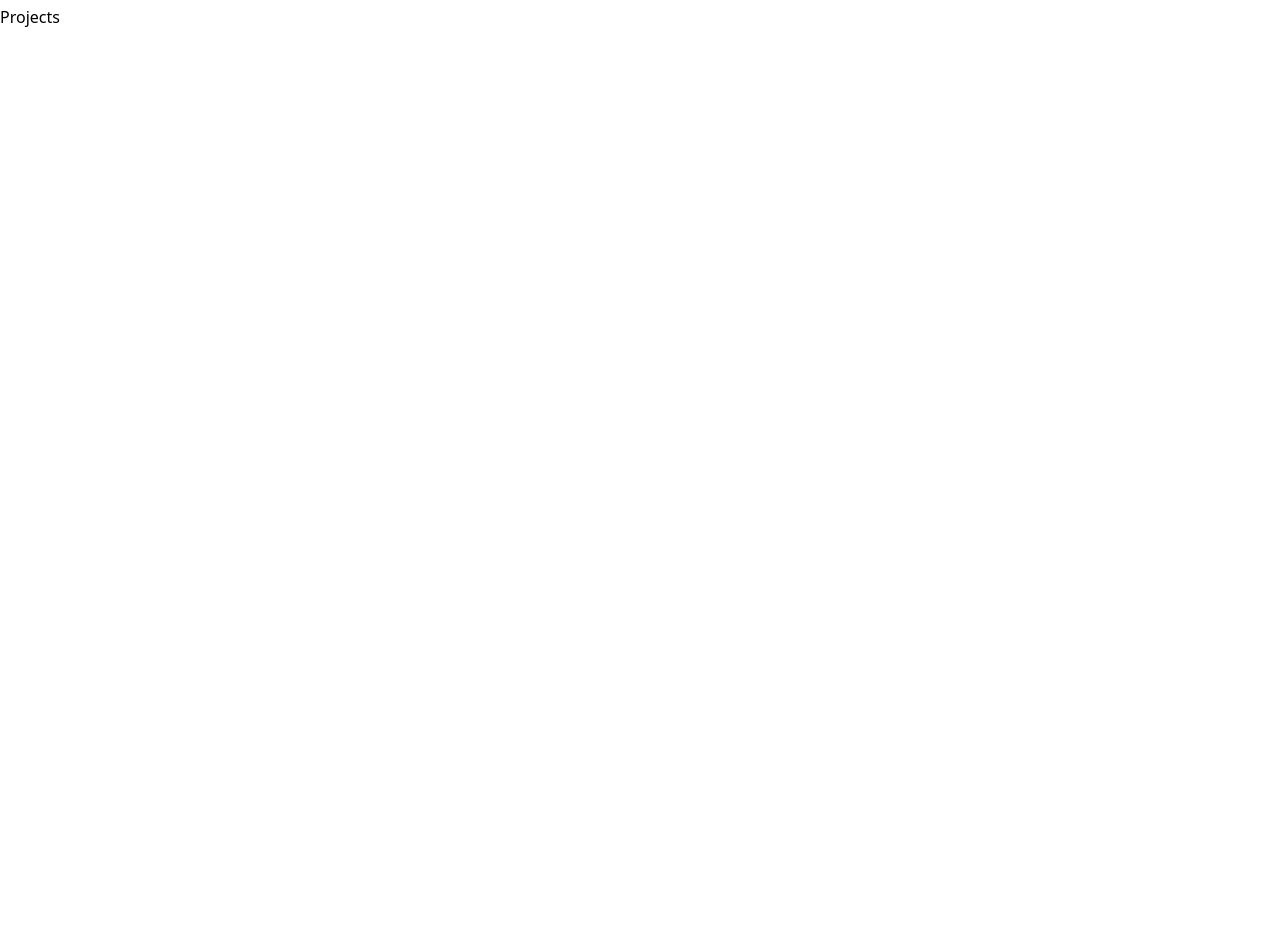
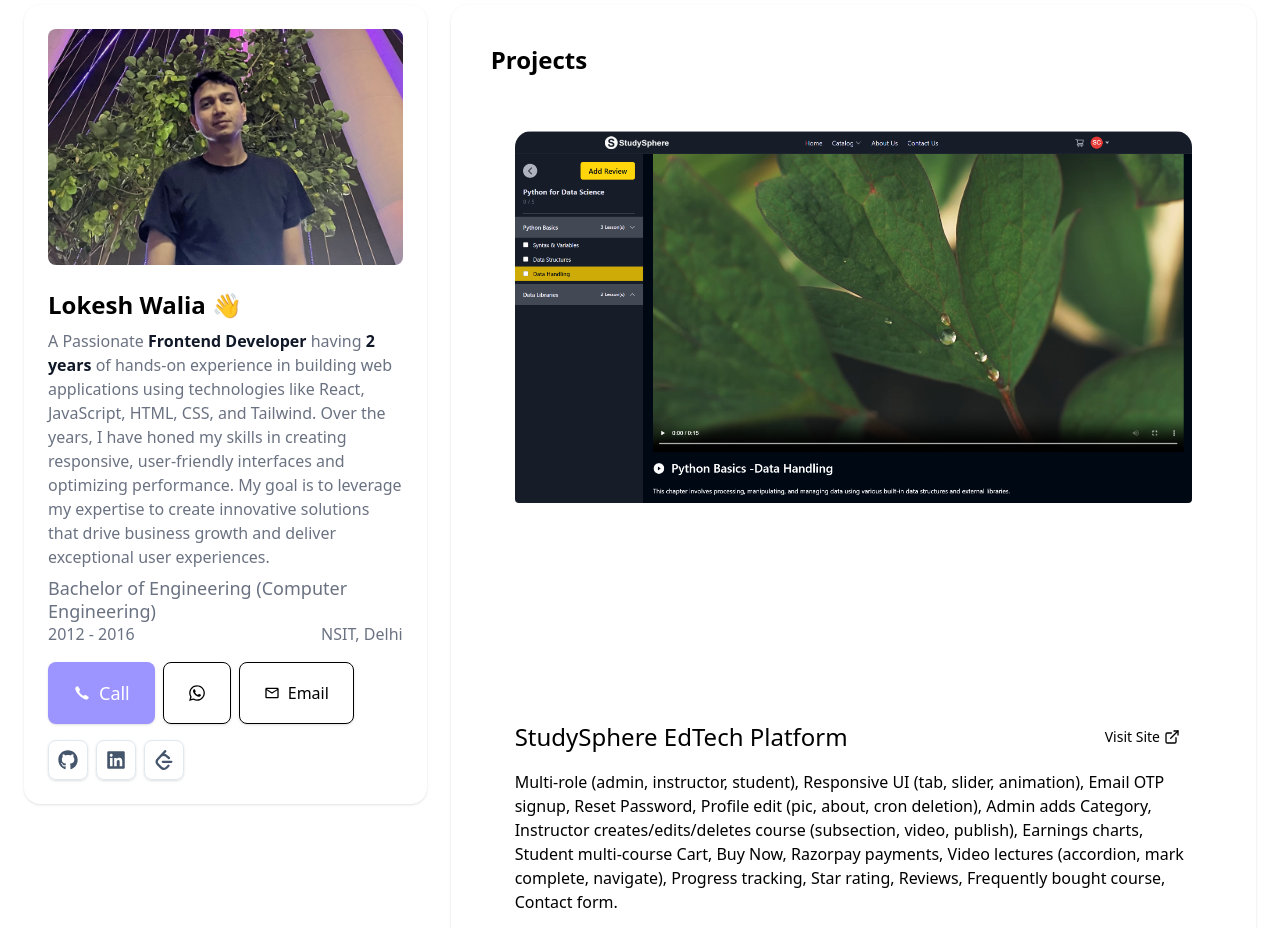
Before and after one commit to lokeshloki3/portfolio-lokesh, a React (Vite) app: page /projects in a window 1280 px wide. Shown: the part 140-1068 px from the top of the page. Before the commit the page ends 800 px from the top, so only its background shows below. Built offline with nearby package versions, Linux system fonts and the light colour scheme.

Commit message:
Projects page updated

```diff
--- a/src/pages/Projects.jsx
+++ b/src/pages/Projects.jsx
@@ -1,9 +1,138 @@
-import React from 'react'
+import React, { useEffect, useState } from "react";
+import { FiExternalLink } from "react-icons/fi";
+import { PROJECTS } from "../constants";
+import Sidecard from "../components/Sidecard";
+
+const PROJECTS_PER_PAGE = 4;
 
 const Projects = () => {
+  const [currentPage, setCurrentPage] = useState(1);
+  const totalPages = Math.ceil(PROJECTS.length / PROJECTS_PER_PAGE);
+
+  const paginatedProjects = PROJECTS.slice(
+    (currentPage - 1) * PROJECTS_PER_PAGE,
+    currentPage * PROJECTS_PER_PAGE
+  );
+
+  useEffect(() => {
+    window.scrollTo({ top: 0, behavior: "smooth" });
+  }, [currentPage]);
+
   return (
-    <div>Projects</div>
-  )
+    <div className="grid grid-cols-1 lg:grid-cols-[1fr_2fr] items-start m-6 gap-6">
+      <Sidecard />
+      <div className="rounded-2xl bg-white p-6 shadow lg:p-10 mb-6">
+        <div>
+          <h2 className="text-2xl font-semibold leading-tight lg:text-[24px] lg:leading-tight">
+            Projects
+          </h2>
+        </div>
+
+        <div className="mt-8 lg:mt-8 space-y-6">
+          {paginatedProjects.map((project, idx) => (
+            <div key={idx} className="pb-4 border-b-2 border-gray-300">
+              <div className="group relative overflow-hidden rounded-lg p-4 md:p-6 lg:p-6">
+                <div className="relative aspect-5/4 overflow-hidden rounded-2xl">
+                  <a
+                    href={project.githubPage}
+                    target="_blank"
+                    rel="noopener noreferrer"
+                  >
+                    <img
+                      className="w-full rounded object-cover object-top transition hover:opacity-90"
+                      alt={project.title}
+                      src={project.image}
+                    />
+                  </a>
+                </div>
+              </div>
+              <div className="flex flex-wrap items-start justify-between py-4 md:p-6">
+                <div>
+                  <h3 className="text-lg font-medium md:text-xl lg:text-2xl pb-4">
+                    <div className="flex justify-between">
+                      <a
+                        className="border-b border-transparent transition"
+                        href={project.githubPage}
+                        target="_blank"
+                        rel="noopener noreferrer"
+                      >
+                        {project.title}
+                      </a>
+                      <a
+                        className="inline-flex items-center justify-center gap-1 rounded bg-white px-3 py-2 text-center text-sm leading-none transition hover:text-purple-400"
+                        href={project.githubPage}
+                        target="_blank"
+                        rel="noopener noreferrer"
+                      >
+                        <span>Visit Site</span>
+                        <FiExternalLink className="h-4 w-4 shrink-0" />
+                      </a>
+                    </div>
+                  </h3>
+                  <p className="text-sm lg:text-base mb-4">{project.description}</p>
+                  <p className="grid grid-cols-3 sm:grid-cols-5 gap-2">
+                    {project.technologies.map((tech, index) => (
+                      <span
+                        className="rounded bg-stone-600 p-2 text-center text-sm font-medium text-stone-300"
+                        key={index}
+                      >
+                        {tech}
+                      </span>
+                    ))}
+                  </p>
+                </div>
+              </div>
+            </div>
+          ))}
+
+          {/* Pagination */}
+          <div className="flex justify-center mt-8">
+            <div>
+              <ul className="flex justify-center items-center gap-1 lg:gap-2 list-none m-0 p-0">
+                <li>
+                  <button
+                    className={`lg:py-2 lg:px-3 rounded-md text-3xl ${currentPage === 1
+                      ? "cursor-not-allowed"
+                      : "cursor-pointer"
+                      }`}
+                    onClick={() => currentPage > 1 && setCurrentPage(currentPage - 1)}
+                    disabled={currentPage === 1}
+                  >
+                    ◀️
+                  </button>
+                </li>
+                {Array.from({ length: totalPages }, (_, i) => (
+                  <li key={i}>
+                    <button
+                      className={`border px-3 py-2 rounded-md ${currentPage === i + 1
+                        ? "bg-[#877EFF] text-white"
+                        : ""
+                        }`}
+                      onClick={() => setCurrentPage(i + 1)}
+                    >
+                      {i + 1}
+                    </button>
+                  </li>
+                ))}
+                <li>
+                  <button
+                    className={`lg:py-2 lg:px-3 rounded-md text-3xl ${currentPage === totalPages
+                      ? "text-gray-400 cursor-not-allowed"
+                      : ""
+                      }`}
+                    onClick={() => currentPage < totalPages && setCurrentPage(currentPage + 1)}
+                    disabled={currentPage === totalPages}
+                  >
+                    ▶️
+                  </button>
+                </li>
+              </ul>
+            </div>
+          </div>
+        </div>
+      </div>
+    </div>
+  );
 }
 
 export default Projects
```
